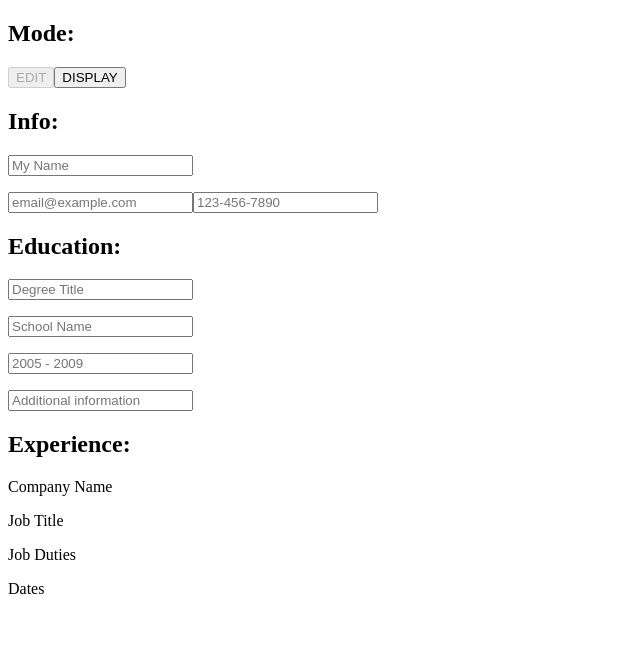
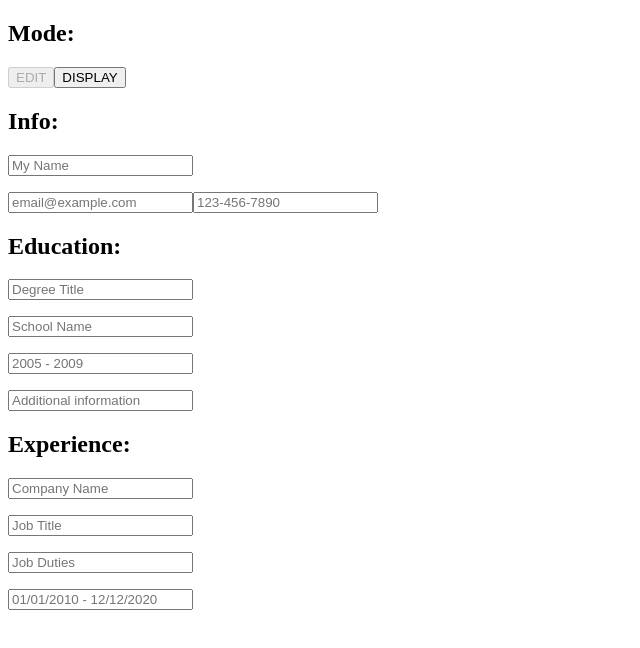
Before and after one commit to MongrelArchitect/cv-project, a React (Create React App) app: page / in a window 1280 px wide. Shown: the top 648 px of the page, without its empty margins (0-640 px from the left). Built offline with nearby package versions, Linux system fonts and the light colour scheme.

Commit message:
Switch between editing and displaying experience info

```diff
--- a/src/components/Experience.js
+++ b/src/components/Experience.js
@@ -1,14 +1,54 @@
 import React from 'react';
 
 export default class Experience extends React.Component {
+  constructor() {
+    super();
+
+    this.state = {
+      company: 'Company Name',
+      title: 'Job Title',
+      duties: 'Job Duties',
+      dates: '01/01/2010 - 12/12/2020',
+    };
+  }
+
   render() {
+    const { mode } = this.props;
+    const {
+      company, title, duties, dates,
+    } = this.state;
+
     return (
       <div>
         <h2>Experience:</h2>
-        <p><span>Company Name</span></p>
-        <p><span>Job Title</span></p>
-        <p><span>Job Duties</span></p>
-        <p><span>Dates</span></p>
+        <p>
+          {mode === 'edit' ? (
+            <input type="text" placeholder={company} />
+          ) : (
+            <span>{company}</span>
+          )}
+        </p>
+        <p>
+          {mode === 'edit' ? (
+            <input type="text" placeholder={title} />
+          ) : (
+            <span>{title}</span>
+          )}
+        </p>
+        <p>
+          {mode === 'edit' ? (
+            <input type="text" placeholder={duties} />
+          ) : (
+            <span>{duties}</span>
+          )}
+        </p>
+        <p>
+          {mode === 'edit' ? (
+            <input type="text" placeholder={dates} />
+          ) : (
+            <span>{dates}</span>
+          )}
+        </p>
       </div>
     );
   }
```
